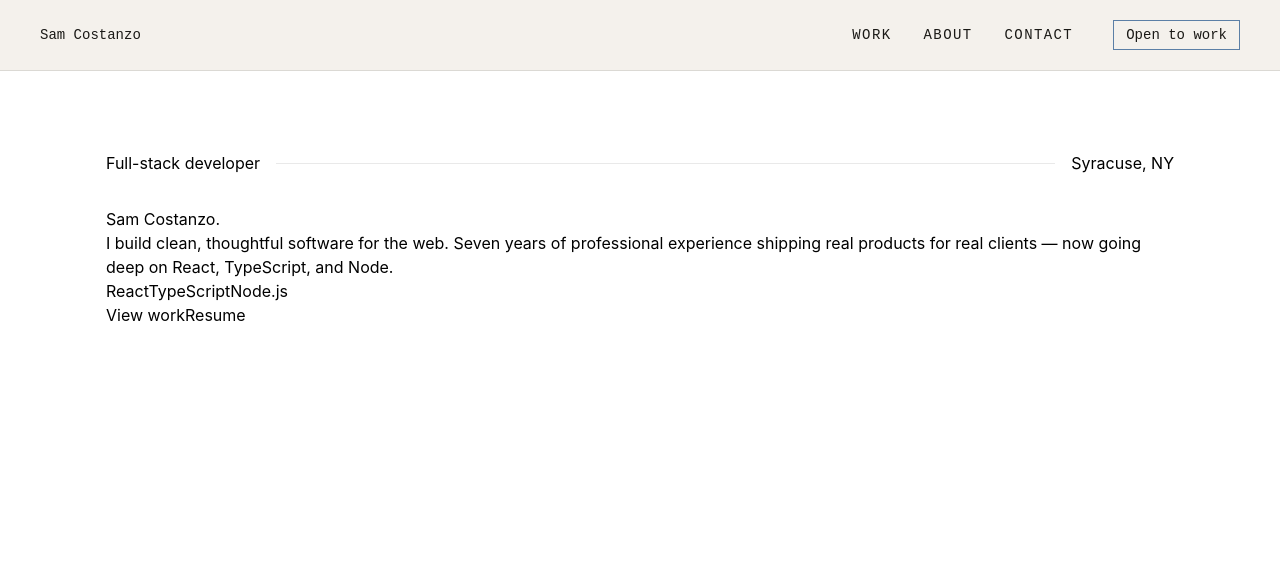
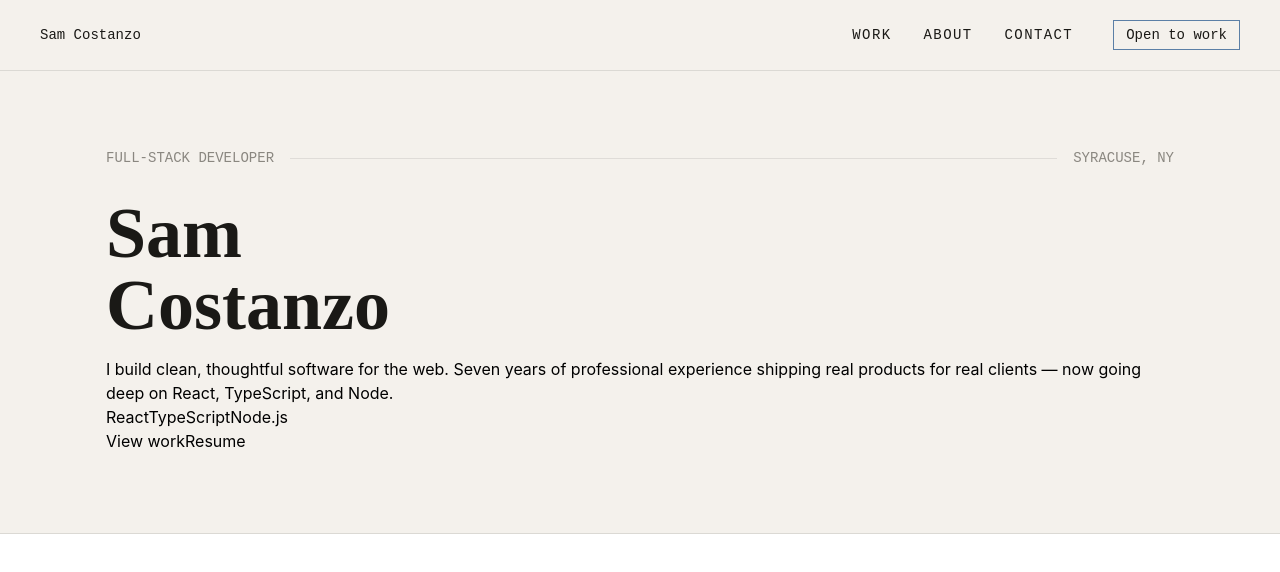
Before and after one commit to SamCostanzo/portfolio, a React (Vite) app: page / in a window 1280 px wide. Shown: the top 572 px of the page. Built offline with nearby package versions, Linux system fonts and the light colour scheme.

Commit message:
Worked on hero more

```diff
--- a/src/components/Hero.jsx
+++ b/src/components/Hero.jsx
@@ -1,13 +1,16 @@
 export default function Hero() {
   return (
-    <div className="hero">
+    <div className="hero bg-background border-b border-black/10">
       <div className="hero-inner max-w-container mx-auto px-4 py-20">
-        <div className="hero-top flex justify-between items-center gap-4 mb-8">
+        <div className="hero-top flex justify-between items-center gap-4 mb-8 font-mono text-sm text-muted uppercase leading-none">
           <div className="hero-label">Full-stack developer</div>
           <div className="hero-line h-px flex-1 bg-border"></div>
           <div className="hero-label">Syracuse, NY</div>
         </div>
-        <h1 className="hero-name">Sam Costanzo.</h1>
+        <h1 className="hero-name mb-4 font-display text-7xl font-bold text-text">
+          Sam <br />
+          Costanzo
+        </h1>
         <div className="hero-bottom">
           <p className="hero-tag">
             I build clean, thoughtful software for the web. Seven years of professional experience shipping real products for real clients — now going deep on React, TypeScript, and Node.
--- a/src/index.css
+++ b/src/index.css
@@ -13,7 +13,7 @@
   --color-border: #1a191618;
 
   /* Fonts */
-    --font-sans: 'Inter', sans-serif;
-    --font-serif: 'Playfair Display', serif;
-    --font-mono: 'JetBrains Mono', monospace;
+  --font-sans: "Inter", sans-serif;
+  --font-display: "Playfair Display", serif;
+  --font-mono: "JetBrains Mono", monospace;
 }
```
Lines whose indentation alone changed are shown as unchanged.
